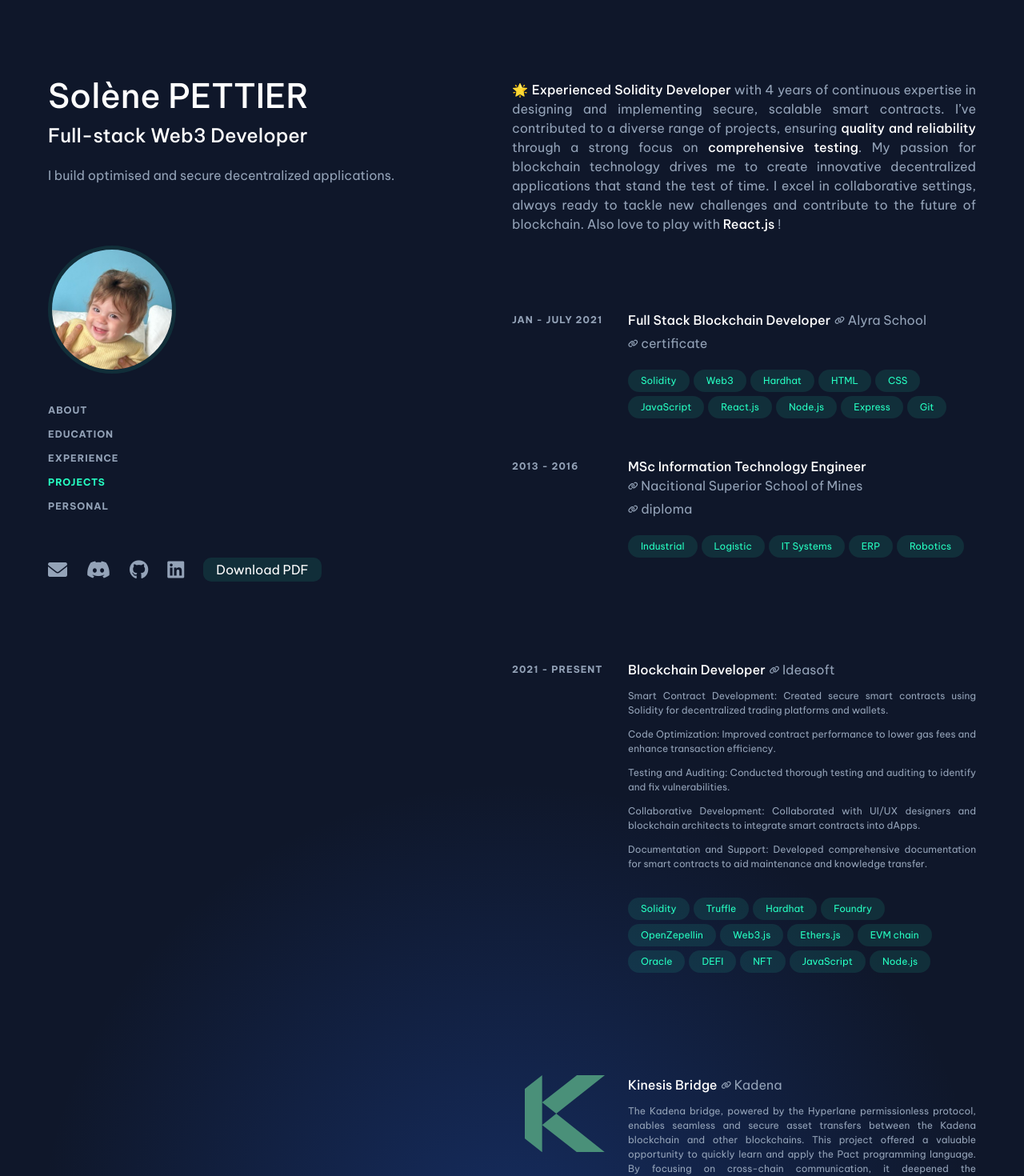
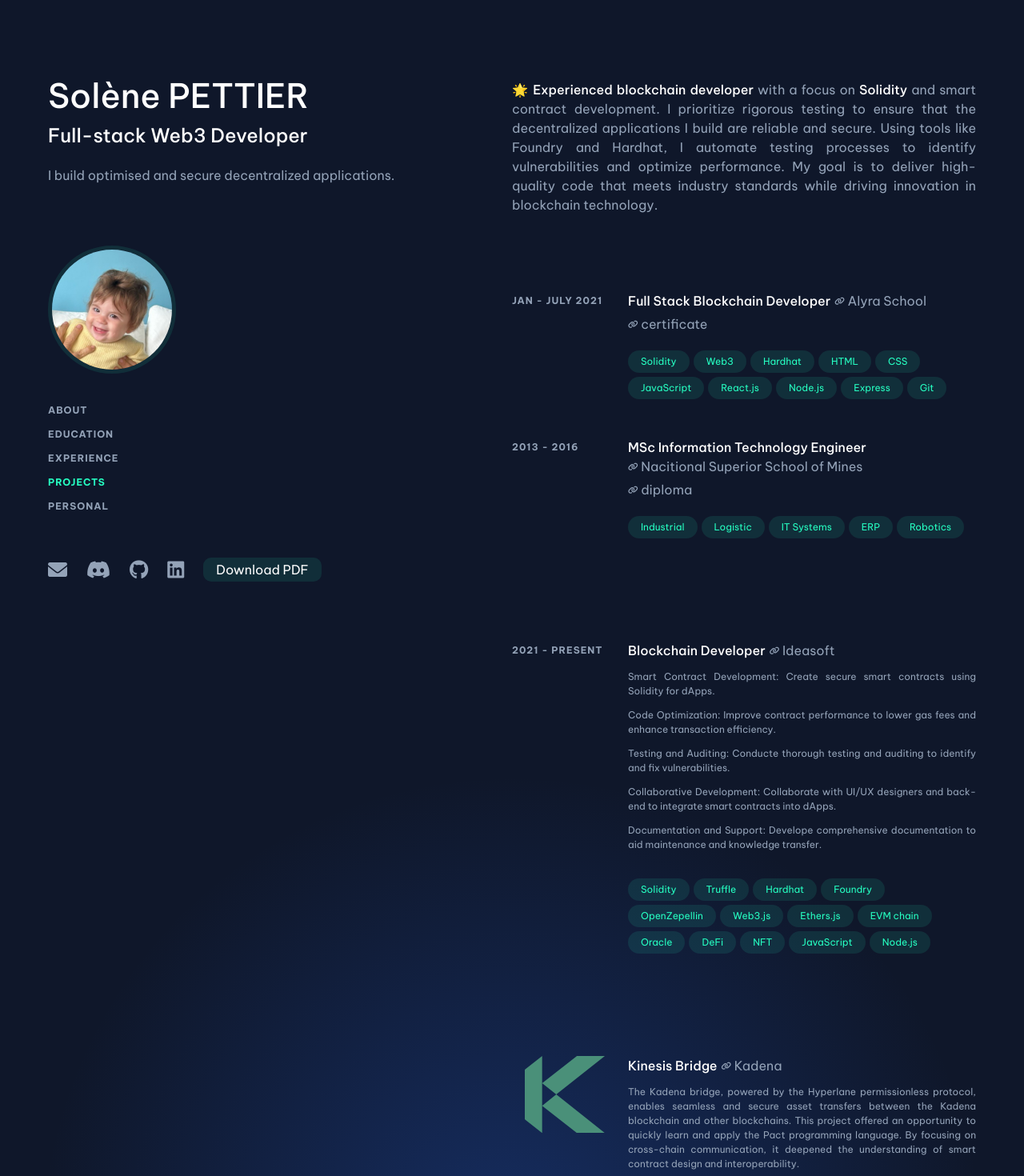
Before and after one commit to solenemep/web-prez, a React (Create React App) app: page / in a window 1280 px wide. Shown: the top 1470 px of the page at 80% size. Built offline with nearby package versions, Linux system fonts and the light colour scheme.

Commit message:
details text + css

```diff
--- a/src/App.css
+++ b/src/App.css
@@ -36,13 +36,13 @@
 }
 
 .light {
-  --background-color: rgb(253, 241, 226);
-  --card-hover-color: rgba(253, 241, 226, 0.3);
-  --radient-color: rgba(230, 191, 15, 0.3);
-  --text-color: rgb(100, 100, 100);
-  --unlight-color: rgb(0, 0, 0);
-  --tag-bg-color: rgba(253, 40, 40, 0.1);
-  --tag-color: rgb(253, 40, 40);
+  --background-color: rgb(2, 15, 14);
+  --card-hover-color: rgba(2, 15, 14, 0.3);
+  --radient-color: rgba(135, 243, 227, 0.3);
+  --text-color: rgb(226, 252, 248);
+  --unlight-color: rgb(149, 15, 91);
+  --tag-bg-color: rgba(235, 116, 61, 0.1);
+  --tag-color: rgb(235, 116, 61);
 
   --circle-translate: translate(2.5px, -50%);
 }
@@ -144,6 +144,26 @@ footer {
   footer {
     padding: var(--spacing-medium) var(--spacing-large) var(--spacing-large)
       var(--spacing-large);
+  }
+}
+
+@media (max-width: 768px) {
+  header {
+    padding: var(--spacing-medium);
+  }
+
+  main {
+    padding: 0px var(--spacing-medium);
+  }
+
+  footer {
+    padding: var(--spacing-small) var(--spacing-medium) var(--spacing-medium)
+      var(--spacing-medium);
+  }
+
+  .button {
+    display: none;
+    position: relative;
   }
 }
 
--- a/src/components/main/About.js
+++ b/src/components/main/About.js
@@ -5,15 +5,13 @@ const About = ({ activeSection }) => {
     <section id="about">
       <h3 className={activeSection === "about" ? "active" : ""}>About</h3>
       <p>
-        🌟 <b>Experienced Solidity Developer</b> with 4 years of continuous
-        expertise in designing and implementing secure, scalable smart
-        contracts. I’ve contributed to a diverse range of projects, ensuring{" "}
-        <b>quality and reliability</b> through a strong focus on{" "}
-        <b>comprehensive testing</b>. My passion for blockchain technology
-        drives me to create innovative decentralized applications that stand the
-        test of time. I excel in collaborative settings, always ready to tackle
-        new challenges and contribute to the future of blockchain. Also love to
-        play with <b>React.js</b> !
+        🌟 <b>Experienced blockchain developer</b> with a focus on{" "}
+        <b>Solidity</b> and smart contract development. I prioritize rigorous
+        testing to ensure that the decentralized applications I build are
+        reliable and secure. Using tools like Foundry and Hardhat, I automate
+        testing processes to identify vulnerabilities and optimize performance.
+        My goal is to deliver high-quality code that meets industry standards
+        while driving innovation in blockchain technology.
       </p>
     </section>
   );
--- a/src/components/main/Experience.js
+++ b/src/components/main/Experience.js
@@ -10,11 +10,11 @@ const Experience = ({ activeSection }) => {
       title: "Blockchain Developer",
       establishment: { name: "Ideasoft", url: "https://ideasoft.io/" },
       details: [
-        "Smart Contract Development: Created secure smart contracts using Solidity for decentralized trading platforms and wallets.",
-        "Code Optimization: Improved contract performance to lower gas fees and enhance transaction efficiency.",
-        "Testing and Auditing: Conducted thorough testing and auditing to identify and fix vulnerabilities.",
-        "Collaborative Development: Collaborated with UI/UX designers and blockchain architects to integrate smart contracts into dApps.",
-        "Documentation and Support: Developed comprehensive documentation for smart contracts to aid maintenance and knowledge transfer.",
+        "Smart Contract Development: Create secure smart contracts using Solidity for dApps.",
+        "Code Optimization: Improve contract performance to lower gas fees and enhance transaction efficiency.",
+        "Testing and Auditing: Conducte thorough testing and auditing to identify and fix vulnerabilities.",
+        "Collaborative Development: Collaborate with UI/UX designers and back-end to integrate smart contracts into dApps.",
+        "Documentation and Support: Develope comprehensive documentation to aid maintenance and knowledge transfer.",
       ],
       skills: [
         "Solidity",
@@ -26,7 +26,7 @@ const Experience = ({ activeSection }) => {
         "Ethers.js",
         "EVM chain",
         "Oracle",
-        "DEFI",
+        "DeFi",
         "NFT",
         "JavaScript",
         "Node.js",
--- a/src/components/main/Personal.js
+++ b/src/components/main/Personal.js
@@ -10,7 +10,7 @@ const Personal = ({ activeSection }) => {
       title: "Atomic Decentralized Features",
       establishment: { name: "", url: "" },
       details: [
-        "Decentralized features that that can function independently but also contribute to a larger whole. Implemented in Solidity and well tested.",
+        "Decentralized features that can function independently but also contribute to a larger whole. Implemented in Solidity and well tested.",
       ],
       skills: ["Solidity", "Hardhat", "Foundry", "JavaScript"],
       image: (
--- a/src/components/main/Projects.js
+++ b/src/components/main/Projects.js
@@ -10,7 +10,7 @@ const Projects = ({ activeSection }) => {
       title: "Kinesis Bridge",
       establishment: { name: "Kadena", url: "https://www.kadena.io/" },
       details: [
-        "The Kadena bridge, powered by the Hyperlane permissionless protocol, enables seamless and secure asset transfers between the Kadena blockchain and other blockchains. This project offered a valuable opportunity to quickly learn and apply the Pact programming language. By focusing on cross-chain communication, it deepened the understanding of smart contract design and interoperability.",
+        "The Kadena bridge, powered by the Hyperlane permissionless protocol, enables seamless and secure asset transfers between the Kadena blockchain and other blockchains. This project offered an opportunity to quickly learn and apply the Pact programming language. By focusing on cross-chain communication, it deepened the understanding of smart contract design and interoperability.",
       ],
       skills: [
         "Solitidy",
@@ -59,9 +59,9 @@ const Projects = ({ activeSection }) => {
         url: "https://dolletwallet.com/",
       },
       details: [
-        "Implementation of rentable strategies by integrating external protocols, enhancing users' ability to maximize their asset utilization. This involved developing smart contracts in Solidity that allowed seamless interaction with various DeFi protocols, enabling users to lend, borrow, and earn yields on their assets.",
+        "Implementation of rentable strategies by integrating external protocols, improving users' ability to maximize their asset utilization. This involved developing smart contracts in Solidity that allowed interaction with various DeFi protocols, enabling users to lend, borrow, and earn yields on their assets.",
       ],
-      skills: ["Solitidy", "TypeScript", "Foundry", "Oracle", "DEFI"],
+      skills: ["Solitidy", "TypeScript", "Foundry", "Oracle", "DeFi"],
       image: (
         <svg xmlns="http://www.w3.org/2000/svg" viewBox="0 0 94 20" fill="none">
           <path
@@ -331,7 +331,7 @@ const Projects = ({ activeSection }) => {
       details: [
         "The orderbook-based perpetual trading DEX represents a significant advancement in the DeFi space, combining the advantages of traditional trading mechanisms with the benefits of decentralization. By utilizing a red-black tree for efficient order management, it enhances trade execution speed and accuracy. This innovative approach creates a new trading ecosystem, setting a new standard for decentralized applications in finance.",
       ],
-      skills: ["Solitidy", "Foundry", "Oracle", "RedBlack Tree", "DEFI"],
+      skills: ["Solitidy", "Foundry", "Oracle", "RedBlack Tree", "DeFi"],
       image: <svg height="0px"></svg>,
       links: [
         {
@@ -349,9 +349,9 @@ const Projects = ({ activeSection }) => {
         url: "https://dein.fi/",
       },
       details: [
-        "The DEIN project, a rebranding of Bridge Mutual, is a decentralized marketplace focused on risk management, predictions, and insurance. It allows users to participate in a community-driven approach to insurance, enabling them to assess risks, set premiums, and manage claims transparently through smart contracts.",
+        "The DEIN project, a rebranding of Bridge Mutual, is a decentralized app focused on risk management, predictions, and insurance. It allows users to participate in a community-driven approach to insurance, enabling them to assess risks, set premiums, and manage claims transparently through smart contracts.",
       ],
-      skills: ["Solitidy", "Hardhat", "Foundry", "DEFI"],
+      skills: ["Solitidy", "Hardhat", "Foundry", "DeFi"],
       image: (
         <svg
           class="about-svg"
```
